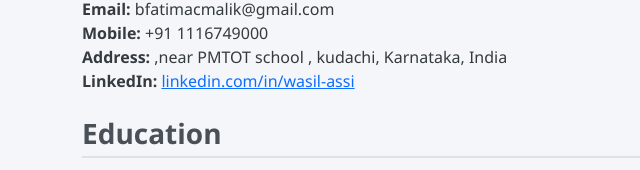
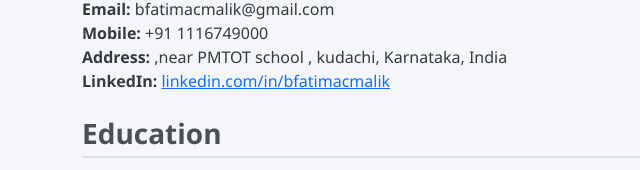
Before and after one commit to bfatimacmalik/my-portfolio, a plain HTML site: page index.html in a window 1280 px wide. Shown: the part 564-734 px from the top of the page, 0-640 px from the left. Drawn offline with nearby package versions, Linux system fonts and the light colour scheme.

Commit message:
Update index.html

```diff
--- a/index.html
+++ b/index.html
@@ -49,7 +49,7 @@
         <li><strong>Email:</strong> bfatimacmalik@gmail.com</li>
         <li><strong>Mobile:</strong> +91 1116749000</li>
         <li><strong>Address:</strong> ,near PMTOT school  , kudachi, Karnataka, India</li>
-        <li><strong>LinkedIn:</strong> <a href="https://linkedin.com/in/bfatimacmalik " target="_blank">linkedin.com/in/wasil-assi</a></li>
+        <li><strong>LinkedIn:</strong> <a href="https://linkedin.com/in/bfatimacmalik " target="_blank">linkedin.com/in/bfatimacmalik</a></li>
       </ul>
     </section>
 
```
